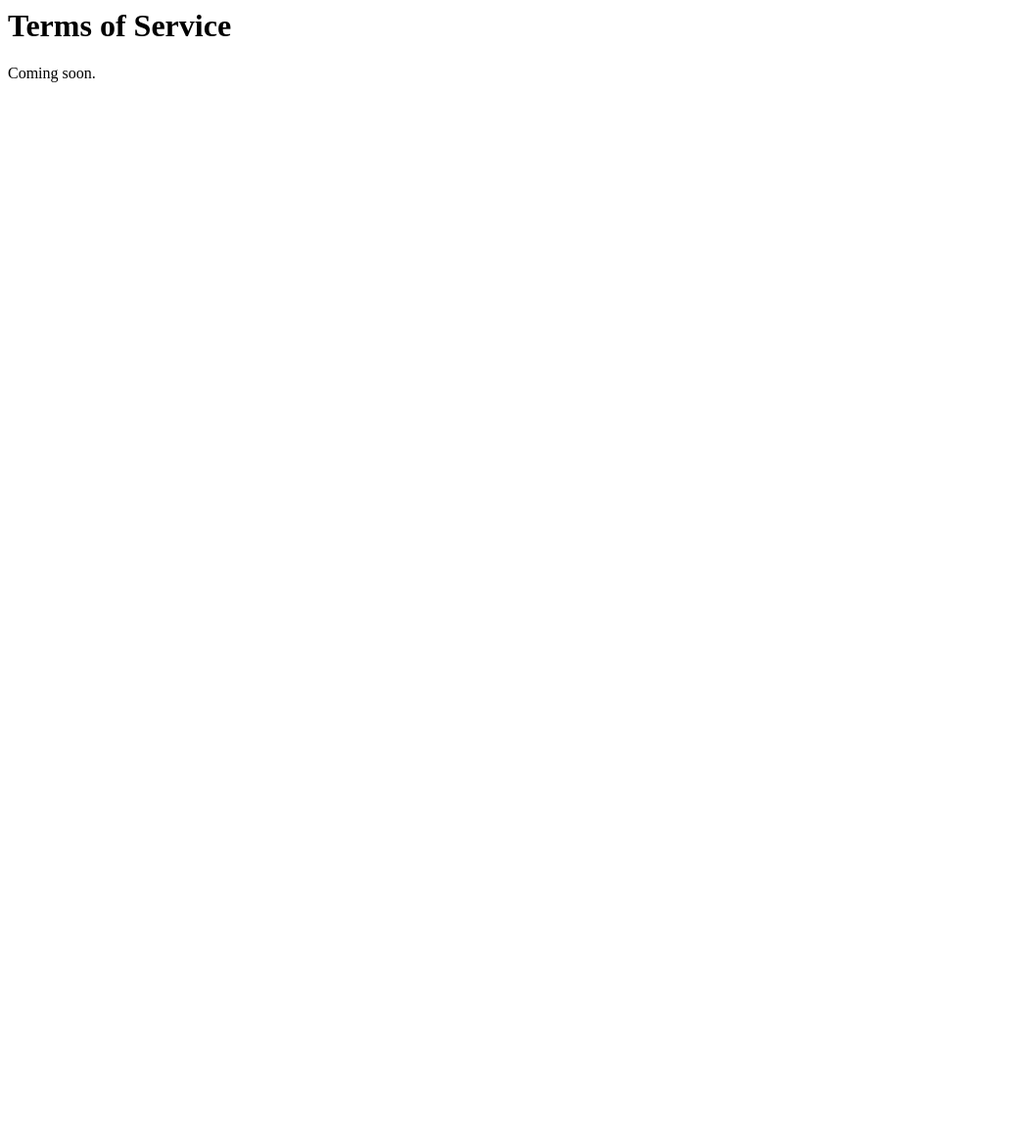
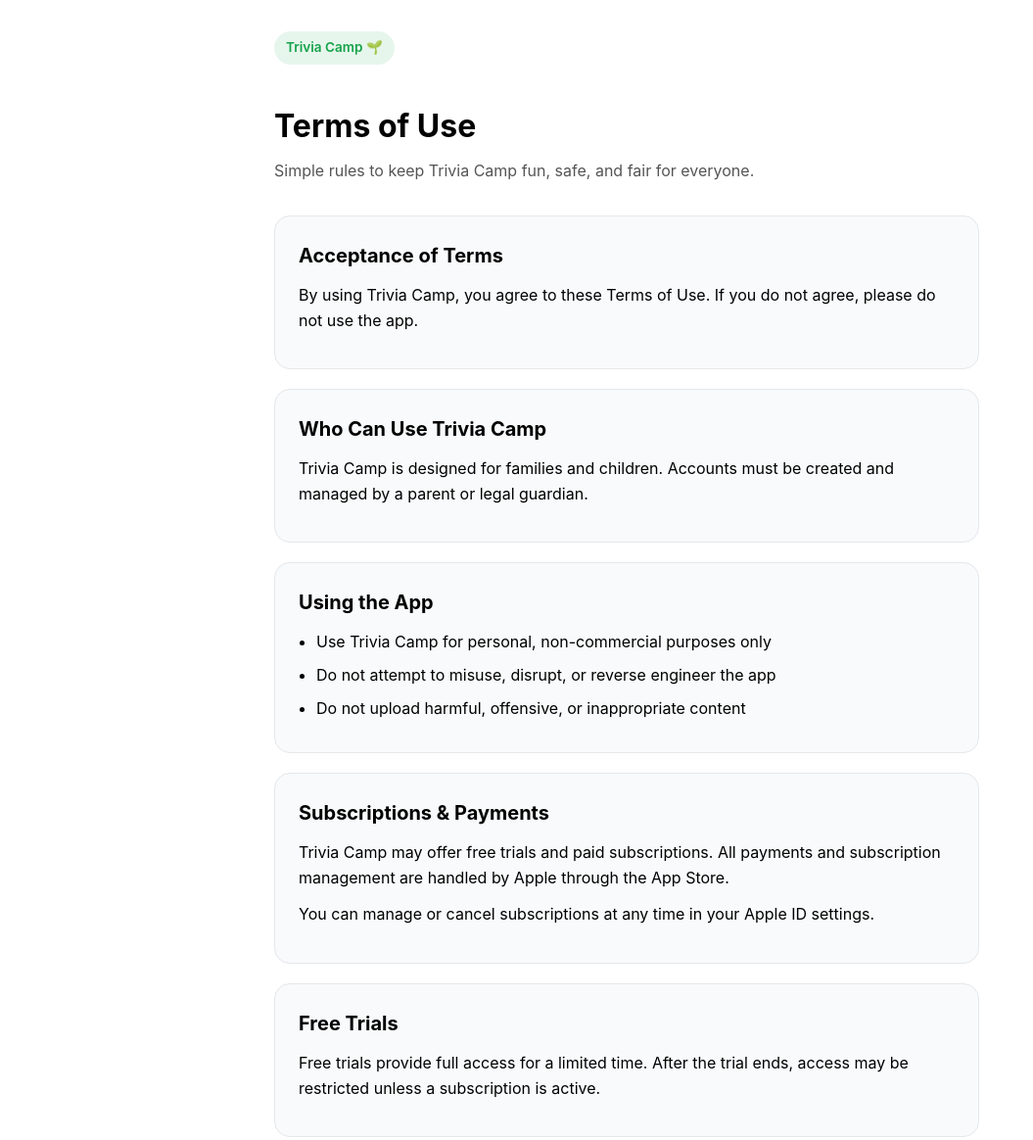
Before and after one commit to moans83/trivia-camp-website, a plain HTML site: page terms.html in a window 1280 px wide. Shown: the top 1164 px of the page at 98% size, without its empty margins (0-1055 px from the left). Before the commit the page ends 800 px from the top, so only its background shows below. Drawn offline with Linux system fonts and the light colour scheme.

Commit message:
Update terms.html

```diff
--- a/terms.html
+++ b/terms.html
@@ -1,2 +1,218 @@
-<h1>Terms of Service</h1>
-<p>Coming soon.</p>
+<!DOCTYPE html>
+<html lang="en">
+<head>
+  <meta charset="UTF-8" />
+  <title>Terms of Use – Trivia Camp</title>
+  <meta name="viewport" content="width=device-width, initial-scale=1" />
+
+  <style>
+    :root {
+      --bg: #ffffff;
+      --card: #f9fafb;
+      --text: #000000;
+      --muted: #555555;
+      --accent: #16a34a; /* brand green */
+      --border: #e5e7eb;
+      --link: #15803d;
+    }
+
+    * {
+      box-sizing: border-box;
+    }
+
+    body {
+      margin: 0;
+      padding: 0;
+      font-family: -apple-system, BlinkMacSystemFont, "SF Pro Text",
+                   "Segoe UI", Roboto, Helvetica, Arial, sans-serif;
+      background: var(--bg);
+      color: var(--text);
+      line-height: 1.6;
+    }
+
+    .container {
+      max-width: 760px;
+      margin: 0 auto;
+      padding: 32px 20px 64px;
+    }
+
+    h1 {
+      font-size: 2rem;
+      margin-bottom: 8px;
+    }
+
+    .subtitle {
+      color: var(--muted);
+      margin-bottom: 32px;
+    }
+
+    .card {
+      background: var(--card);
+      border: 1px solid var(--border);
+      border-radius: 16px;
+      padding: 24px;
+      margin-bottom: 20px;
+    }
+
+    h2 {
+      font-size: 1.25rem;
+      margin-top: 0;
+      margin-bottom: 12px;
+    }
+
+    p {
+      margin: 0 0 12px;
+      color: var(--text);
+    }
+
+    ul {
+      margin: 8px 0 0 18px;
+      padding: 0;
+    }
+
+    li {
+      margin-bottom: 8px;
+    }
+
+    a {
+      color: var(--link);
+      text-decoration: none;
+      font-weight: 500;
+    }
+
+    a:hover {
+      text-decoration: underline;
+    }
+
+    .footer {
+      margin-top: 48px;
+      font-size: 0.9rem;
+      color: var(--muted);
+      text-align: center;
+    }
+
+    .badge {
+      display: inline-block;
+      background: rgba(22, 163, 74, 0.1);
+      color: var(--accent);
+      padding: 6px 12px;
+      border-radius: 999px;
+      font-size: 0.85rem;
+      font-weight: 600;
+      margin-bottom: 16px;
+    }
+  </style>
+</head>
+
+<body>
+  <div class="container">
+    <span class="badge">Trivia Camp 🌱</span>
+    <h1>Terms of Use</h1>
+    <p class="subtitle">
+      Simple rules to keep Trivia Camp fun, safe, and fair for everyone.
+    </p>
+
+    <div class="card">
+      <h2>Acceptance of Terms</h2>
+      <p>
+        By using Trivia Camp, you agree to these Terms of Use. If you do not
+        agree, please do not use the app.
+      </p>
+    </div>
+
+    <div class="card">
+      <h2>Who Can Use Trivia Camp</h2>
+      <p>
+        Trivia Camp is designed for families and children. Accounts must be
+        created and managed by a parent or legal guardian.
+      </p>
+    </div>
+
+    <div class="card">
+      <h2>Using the App</h2>
+      <ul>
+        <li>Use Trivia Camp for personal, non-commercial purposes only</li>
+        <li>Do not attempt to misuse, disrupt, or reverse engineer the app</li>
+        <li>Do not upload harmful, offensive, or inappropriate content</li>
+      </ul>
+    </div>
+
+    <div class="card">
+      <h2>Subscriptions & Payments</h2>
+      <p>
+        Trivia Camp may offer free trials and paid subscriptions. All payments
+        and subscription management are handled by Apple through the App Store.
+      </p>
+      <p>
+        You can manage or cancel subscriptions at any time in your Apple ID
+        settings.
+      </p>
+    </div>
+
+    <div class="card">
+      <h2>Free Trials</h2>
+      <p>
+        Free trials provide full access for a limited time. After the trial
+        ends, access may be restricted unless a subscription is active.
+      </p>
+    </div>
+
+    <div class="card">
+      <h2>Audio & AI Features</h2>
+      <p>
+        Trivia Camp uses AI-generated content and optional audio features. While
+        we aim for accuracy and age-appropriate content, occasional mistakes
+        may occur.
+      </p>
+      <p>
+        Audio features can be disabled in settings.
+      </p>
+    </div>
+
+    <div class="card">
+      <h2>Intellectual Property</h2>
+      <p>
+        All content, designs, characters, and features in Trivia Camp are owned
+        by Trivia Camp or its licensors. You may not copy or reuse them without
+        permission.
+      </p>
+    </div>
+
+    <div class="card">
+      <h2>Account Termination</h2>
+      <p>
+        You may stop using Trivia Camp at any time. We reserve the right to
+        suspend or terminate accounts that violate these terms.
+      </p>
+    </div>
+
+    <div class="card">
+      <h2>Disclaimer</h2>
+      <p>
+        Trivia Camp is provided “as is.” We do our best to provide a great
+        experience, but we cannot guarantee uninterrupted or error-free use.
+      </p>
+    </div>
+
+    <div class="card">
+      <h2>Changes to These Terms</h2>
+      <p>
+        We may update these Terms of Use from time to time. Continued use of the
+        app means you accept the updated terms.
+      </p>
+    </div>
+
+    <div class="card">
+      <h2>Contact</h2>
+      <p>
+        Questions? Reach us at
+        <a href="mailto:support@triviacamp.app">support@triviacamp.app</a>
+      </p>
+    </div>
+
+    <div class="footer">
+      © 2026 Trivia Camp · Last updated March 2026
+    </div>
+  </div>
+</body>
+</html>
```
